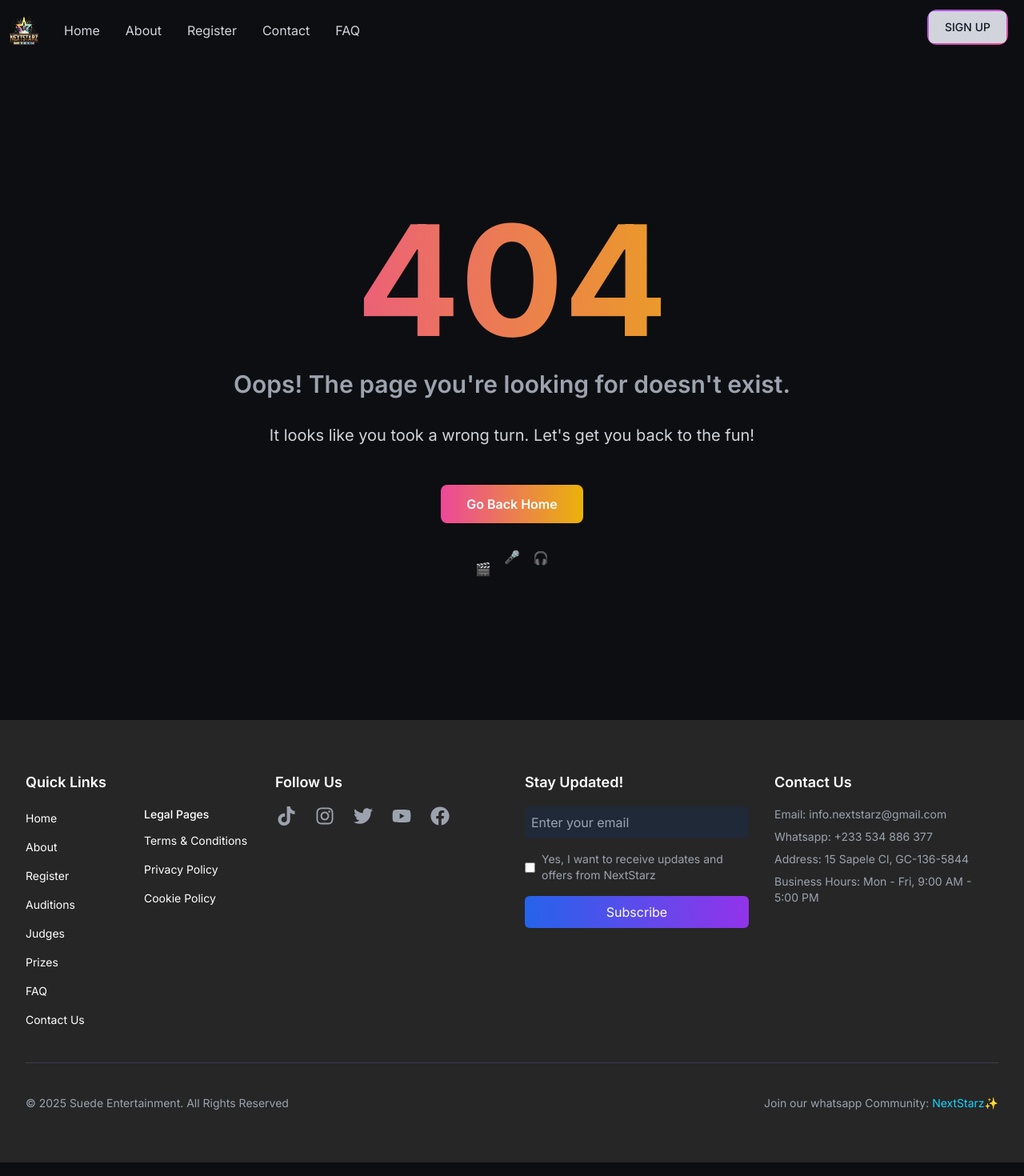
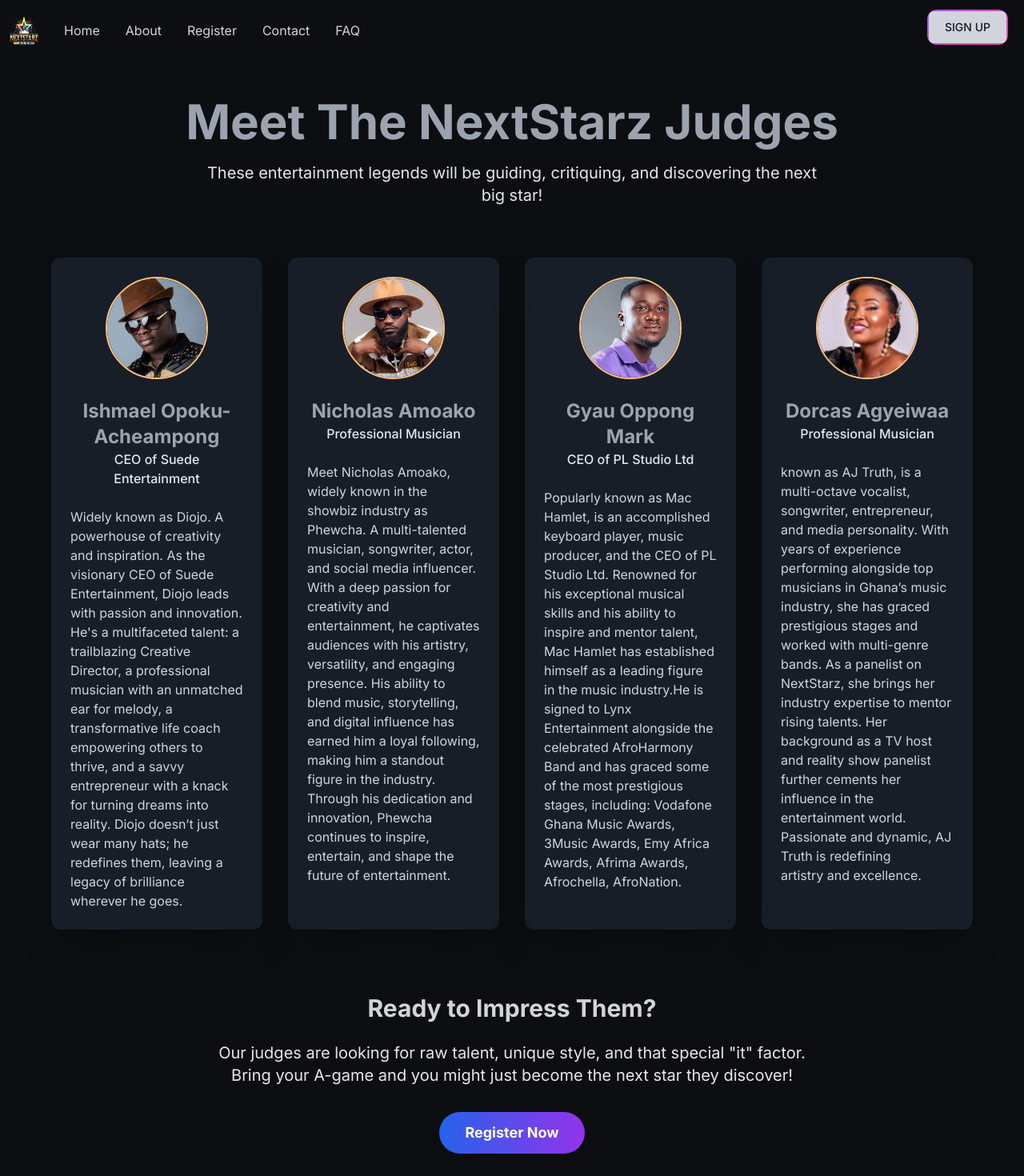
Before and after one commit to Sackitey68/NextStarz, a React (Vite) app: page /judges in a window 1280 px wide. Shown: the top 1470 px of the page at 80% size. Built offline with nearby package versions, Linux system fonts and the light colour scheme; no server answers.

Commit message:
add the judges page

```diff
--- a/src/pages/About.jsx
+++ b/src/pages/About.jsx
@@ -7,7 +7,7 @@
 } from "react-icons/fa";
 import Suede from "../assets/Suede.jpg";
 import Ishmael from "../assets/Team/ishmael.jpg";
-import Frank from "../assets/Team/Frank.jpg";
+import Nicolas from "../assets/Team/Nicolas.jpg";
 import Mark from "../assets/Team/Mark.jpg";
 import Dorcas from "../assets/Team/Dorcas.jpg";
 
@@ -206,7 +206,7 @@
             <p className="text-gray-800">
               Known as Diojo — is the CEO of Suede Entertainment, a Creative
               Director, musician, life coach, and entrepreneur. He leads with
-              passion, turning dreams into reality and
+              passion, turning dreams into reality.
             </p>
           </motion.div>
 
@@ -217,18 +217,15 @@
             className="bg-gray-300 p-6 rounded-lg shadow-lg  hover:shadow-primary-color hover:shadow-lg transition duration-300"
           >
             <img
-              src={Frank}
+              src={Nicolas}
               alt="Team Member 2"
               className="size-36 rounded-full mx-auto mb-4 object-cover"
             />
             <h3 className="text-xl font-bold text-gray-900 mb-2">
-              Frank K. Harrison
+              Nicholas Amoako
             </h3>
             <p className="text-gray-800">
-              An innovative entrepreneur in music, business, and real estate,
-              co-founder of Trust Music Entertainment, and West Africa lead for
-              Paradise Worldwide, driving global partnerships and luxury
-              investments.
+            Known in the showbiz industry as Phewcha — a multi-talented musician, songwriter, actor, and social media influencer. He brings passion, experience, and a sharp eye for talent, inspiring the next generation of entertainers.
             </p>
           </motion.div>
 
--- /dev/null
+++ b/src/pages/Judges.jsx
@@ -0,0 +1,210 @@
+import { motion } from "framer-motion";
+import Ishmael from "../assets/Team/ishmael.jpg";
+import Nicolas from "../assets/Team/Nicolas.jpg";
+import Mark from "../assets/Team/Mark.jpg";
+import Dorcas from "../assets/Team/Dorcas.jpg";
+
+const Judges = () => {
+  const judges = [
+    {
+      id: 1,
+      name: "Ishmael Opoku-Acheampong",
+      role: "CEO of Suede Entertainment",
+      image: Ishmael,
+      bio: "Widely known as Diojo. A powerhouse of creativity and inspiration. As the visionary CEO of Suede Entertainment, Diojo leads with passion and innovation. He's a multifaceted talent: a trailblazing Creative Director, a professional musician with an unmatched ear for melody, a transformative life coach empowering others to thrive, and a savvy entrepreneur with a knack for turning dreams into reality. Diojo doesn’t just wear many hats; he redefines them, leaving a legacy of brilliance wherever he goes.",
+    },
+    {
+      id: 2,
+      name: "Nicholas Amoako",
+      role: "Professional Musician",
+      image: Nicolas,
+      bio: "Meet Nicholas Amoako, widely known in the showbiz industry as Phewcha. A multi-talented musician, songwriter, actor, and social media influencer. With a deep passion for creativity and entertainment, he captivates audiences with his artistry, versatility, and engaging presence. His ability to blend music, storytelling, and digital influence has earned him a loyal following, making him a standout figure in the industry. Through his dedication and innovation, Phewcha continues to inspire, entertain, and shape the future of entertainment.",
+    },
+    {
+      id: 3,
+      name: "Gyau Oppong Mark",
+      role: "CEO of PL Studio Ltd",
+      image: Mark,
+      bio: "Popularly known as Mac Hamlet, is an accomplished keyboard player, music producer, and the CEO of PL Studio Ltd. Renowned for his exceptional musical skills and his ability to inspire and mentor talent, Mac Hamlet has established himself as a leading figure in the music industry.He is signed to Lynx Entertainment alongside the celebrated AfroHarmony Band and has graced some of the most prestigious stages, including: Vodafone Ghana Music Awards, 3Music Awards, Emy Africa Awards, Afrima Awards, Afrochella, AfroNation.",
+    },
+    {
+      id: 4,
+      name: "Dorcas Agyeiwaa",
+      role: "Professional Musician",
+      image: Dorcas,
+      bio: " known as AJ Truth, is a multi-octave vocalist, songwriter, entrepreneur, and media personality. With years of experience performing alongside top musicians in Ghana’s music industry, she has graced prestigious stages and worked with multi-genre bands. As a panelist on NextStarz, she brings her industry expertise to mentor rising talents. Her background as a TV host and reality show panelist further cements her influence in the entertainment world. Passionate and dynamic, AJ Truth is redefining artistry and excellence.",
+    },
+  ];
+
+  const containerVariants = {
+    hidden: { opacity: 0 },
+    visible: {
+      opacity: 1,
+      transition: {
+        staggerChildren: 0.3,
+        when: "beforeChildren",
+        delayChildren: 0.4,
+      },
+    },
+  };
+
+  const judgeVariants = {
+    hidden: {
+      y: 40,
+      opacity: 0,
+      rotate: -2,
+    },
+    visible: {
+      y: 0,
+      opacity: 1,
+      rotate: 0,
+      transition: {
+        type: "spring",
+        stiffness: 100,
+        damping: 15,
+        duration: 0.8,
+      },
+    },
+    hover: {
+      y: -15,
+      scale: 1.03,
+      boxShadow: "0 20px 25px -5px rgba(192, 132, 252, 0.3)",
+      transition: {
+        duration: 0.3,
+        ease: "easeInOut",
+      },
+    },
+  };
+
+  const imageVariants = {
+    hidden: { scale: 0.8, opacity: 0 },
+    visible: {
+      scale: 1,
+      opacity: 1,
+      transition: {
+        delay: 0.2,
+        type: "spring",
+        stiffness: 150,
+      },
+    },
+    hover: {
+      scale: 1.1,
+      transition: {
+        duration: 0.4,
+      },
+    },
+  };
+
+  const titleVariants = {
+    hidden: {
+      opacity: 0,
+      y: -30,
+    },
+    visible: {
+      opacity: 1,
+      y: 0,
+      transition: {
+        duration: 0.8,
+        ease: "backOut",
+      },
+    },
+  };
+
+  return (
+    <div className="min-h-screen bg-bg-color text-white py-8 px-4 sm:px-6 lg:px-8">
+      <title>Meet Our Judges | NextStarz</title>
+      <meta
+        name="description"
+        content="Meet the amazing judges of NextStarz competition"
+      />
+
+      <motion.div
+        initial="hidden"
+        animate="visible"
+        variants={titleVariants}
+        className="text-center mb-16"
+      >
+        <motion.h1 className="text-4xl md:text-6xl font-bold mb-5 bg-clip-text text-gray-400">
+          Meet The NextStarz Judges
+        </motion.h1>
+        <motion.p
+          className="text-xl text-gray-200 max-w-3xl mx-auto"
+          initial={{ opacity: 0 }}
+          animate={{ opacity: 1 }}
+          transition={{ delay: 0.4, duration: 1 }}
+        >
+          These entertainment legends will be guiding, critiquing, and
+          discovering the next big star!
+        </motion.p>
+      </motion.div>
+
+      <motion.div
+        variants={containerVariants}
+        initial="hidden"
+        animate="visible"
+        className="grid grid-cols-1 md:grid-cols-2 lg:grid-cols-4 gap-8 max-w-6xl mx-auto"
+      >
+        {judges.map((judge) => (
+          <motion.div
+            key={judge.id}
+            variants={judgeVariants}
+            whileHover="hover"
+            className="bg-gray-800 bg-opacity-60 rounded-xl overflow-hidden shadow-2xl hover:shadow-purple-500/30 transition-all duration-300"
+          >
+            <div className="p-6">
+              <motion.div className="relative group" variants={imageVariants}>
+                <div className="absolute inset-0 rounded-full opacity-0 group-hover:opacity-100 blur-md transition-all duration-500"></div>
+                <motion.img
+                  src={judge.image}
+                  alt={judge.name}
+                  className="relative w-32 h-32 mx-auto rounded-full object-cover border-2 border-primary-color z-10"
+                  whileHover="hover"
+                />
+              </motion.div>
+              <div className="mt-6 text-center">
+                <h3 className="text-2xl font-bold  bg-clip-text text-gray-400">
+                  {judge.name}
+                </h3>
+                <p className="text-gray-200 font-medium">{judge.role}</p>
+              </div>
+              <motion.div
+                className="mt-6"
+                initial={{ opacity: 0 }}
+                animate={{ opacity: 1 }}
+                transition={{ delay: 0.6 }}
+              >
+                <p className="text-gray-300">{judge.bio}</p>
+              </motion.div>
+            </div>
+          </motion.div>
+        ))}
+      </motion.div>
+
+      <motion.div
+        initial={{ opacity: 0, y: 20 }}
+        animate={{ opacity: 1, y: 0 }}
+        transition={{ delay: 1.2, duration: 0.8, type: "spring" }}
+        className="mt-20 text-center max-w-3xl mx-auto"
+      >
+        <h2 className="text-3xl font-bold mb-6 text-gray-300">Ready to Impress Them?</h2>
+        <p className="text-xl text-gray-200 mb-8">
+          Our judges are looking for raw talent, unique style, and that special
+          "it" factor. Bring your A-game and you might just become the next star
+          they discover!
+        </p>
+        <motion.button
+          className="px-8 py-3 bg-gradient-to-r from-blue-600 to-purple-600 hover:from-blue-700 hover:to-purple-700 rounded-full font-bold text-lg  transition-all duration-300 transform hover:scale-105 shadow-lg hover:shadow-purple-500/50"
+          whileHover={{
+            scale: 1.1,
+            boxShadow: "0 0 20px rgba(192, 132, 252, 0.6)",
+          }}
+          whileTap={{ scale: 0.95 }}
+        >
+          Register Now
+        </motion.button>
+      </motion.div>
+    </div>
+  );
+};
+
+export default Judges;
--- a/src/routes/AllRoutes.jsx
+++ b/src/routes/AllRoutes.jsx
@@ -6,6 +6,7 @@
 import PageNotFound from "../pages/PageNotFound.jsx";
 import UploadDemo from "../pages/UploadDemo.jsx";
 import Prizes from "../pages/Prizes.jsx";
+import Judges from "../pages/Judges.jsx";
 import Faq from "../components/Faq.jsx";
 
 export default function AllRoutes() {
@@ -17,6 +18,7 @@
       <Route path="/contact" element={<Contact />} />
       <Route path="/faq" element={<Faq />} />
       <Route path="/login" element={<Login />} />
+      <Route path="/judges" element={<Judges />} />
       <Route path="/uploaddemo" element={<UploadDemo />} />
       <Route path="/prizes" element={<Prizes />} />
 
```
Also changed, not shown: src/assets/Team/Frank.jpg (deleted), src/assets/Team/Nicolas.jpg (added).
